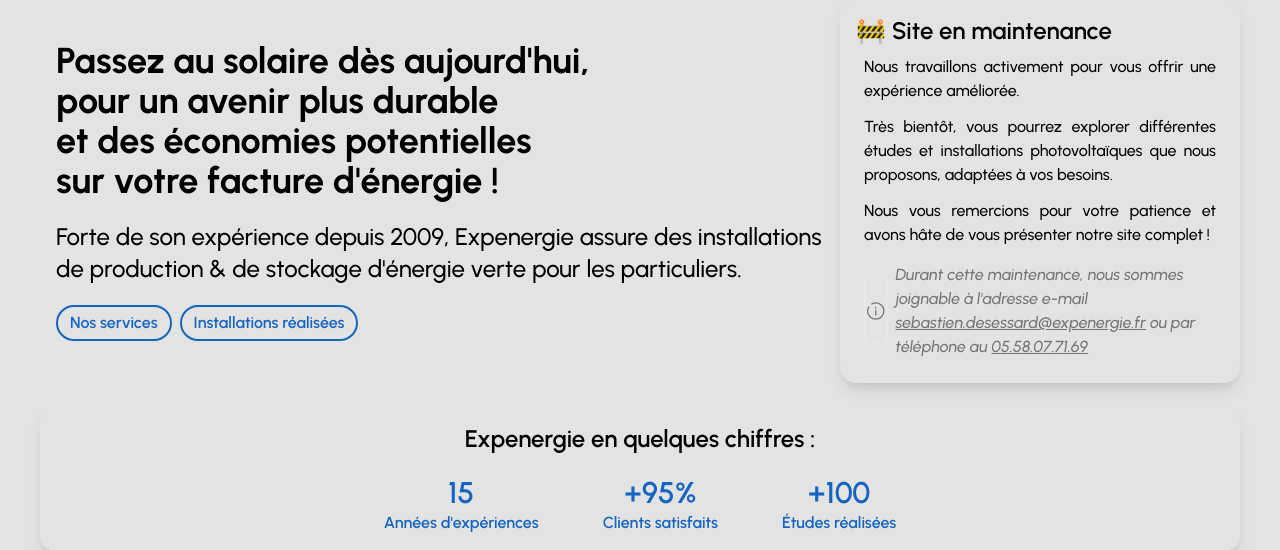
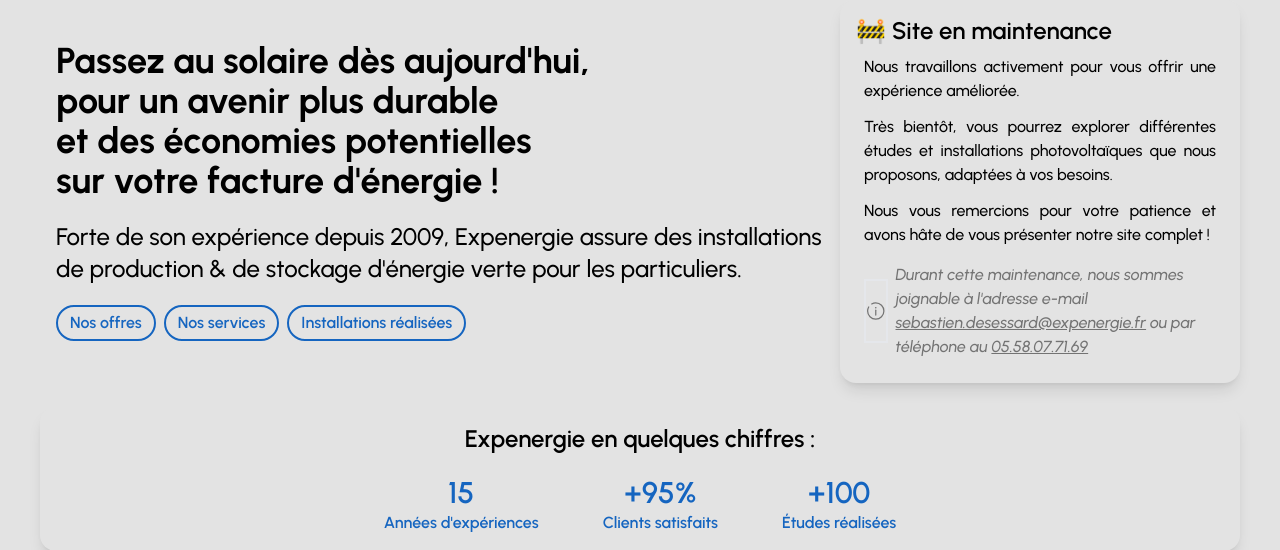
Before and after one commit to CarteSD/expenergie, a PHP site: template src/templates/home.twig in a window 1280 px wide. Shown: the part 137-687 px from the top of the page. Run offline with PHP 8.4, Linux system fonts and the light colour scheme; the template is opened without the code that fills it, so the values that code supplies are empty; style sheets or scripts are compiled from the project's sources; some libraries are stand-ins or nearby versions.

Commit message:
:pencil2: Ajout d'un bouton de redirection vers la page "Offres"

```diff
--- a/src/templates/home.twig
+++ b/src/templates/home.twig
@@ -20,6 +20,7 @@
             </p>
         </div>
         <div class="flex gap-2 mt-5">
+            <a href="/offres" class="py-1 px-3 rounded-full border-blue-techno-base border-2 font-semibold text-blue-techno-base hover:bg-blue-techno-base hover:text-platinum-base ease-in-out transition-all duration-500 font-serif">Nos offres</a>
             <a href="/services" class="py-1 px-3 rounded-full border-blue-techno-base border-2 font-semibold text-blue-techno-base hover:bg-blue-techno-base hover:text-platinum-base ease-in-out transition-all duration-500 font-serif">Nos services</a>
             <a href="/installations" class="py-1 px-3 rounded-full border-blue-techno-base border-2 font-semibold text-blue-techno-base hover:bg-blue-techno-base hover:text-platinum-base ease-in-out transition-all duration-500 font-serif">Installations réalisées</a>
         </div>
```
